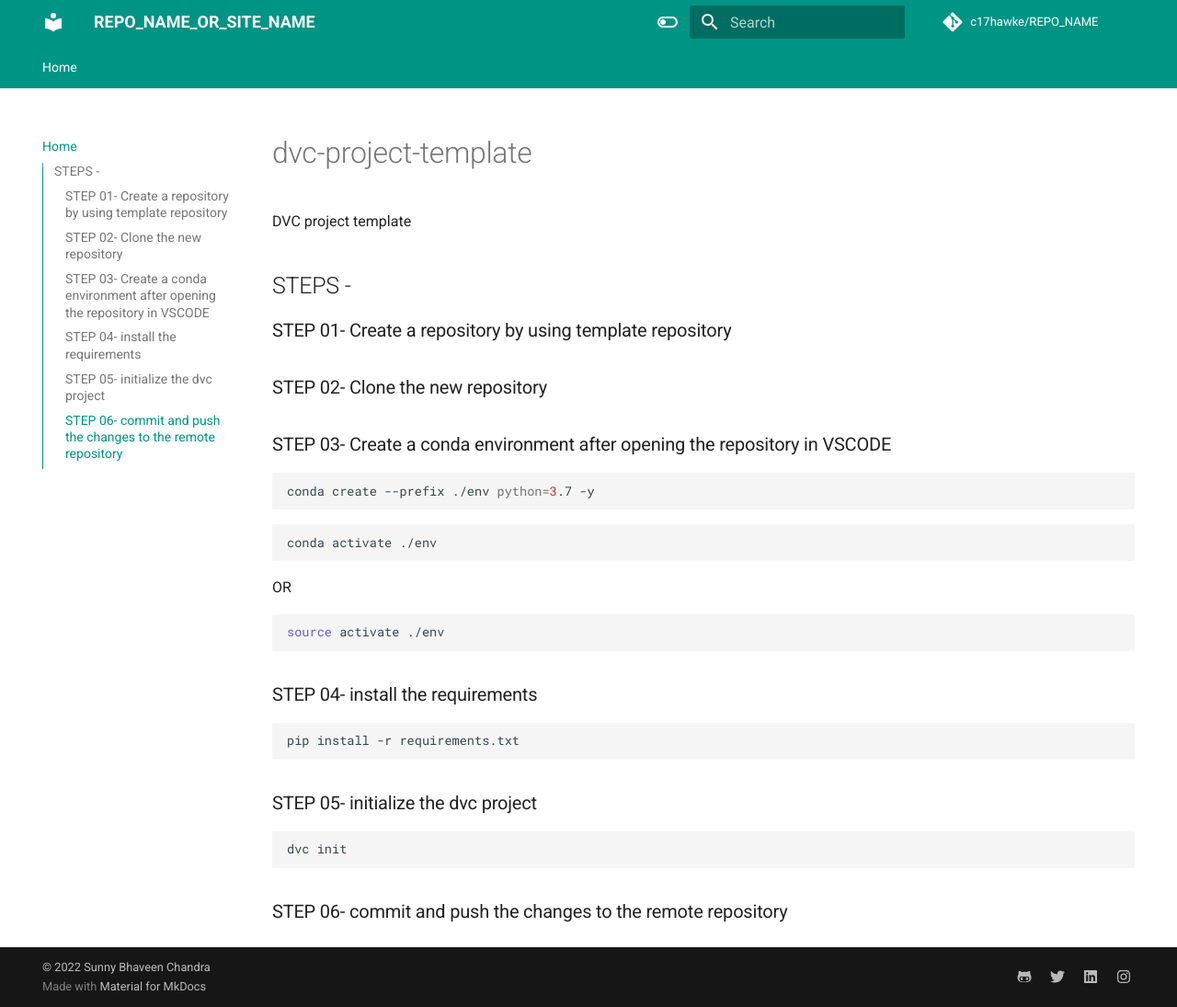
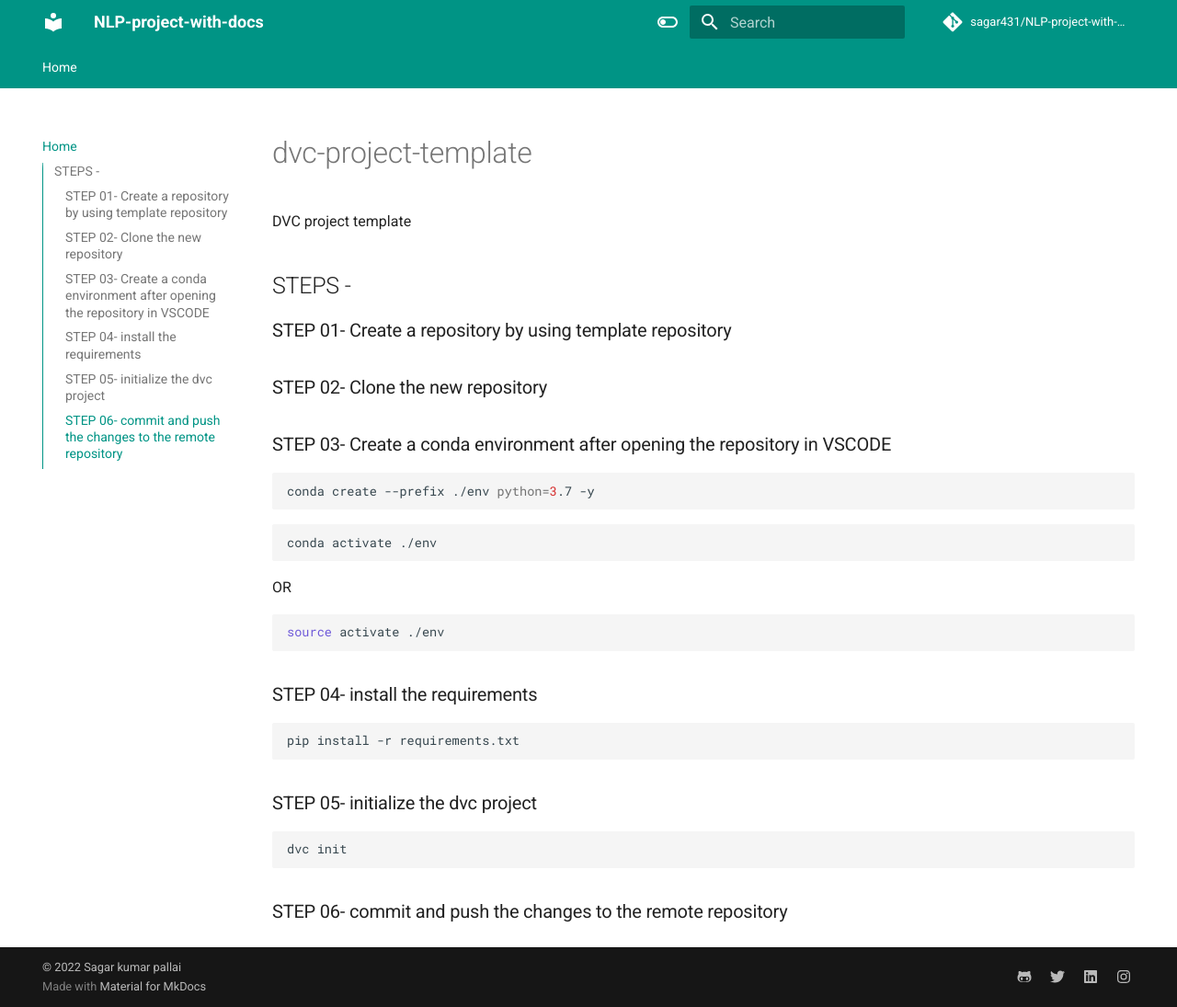
Before and after one commit to sagar431/NLP-project-with-docs, an MkDocs documentation site: the page built from docs/index.md, in a window 1280 px wide and 1095 px high. Shown: the whole window at 92% size. Built offline with MkDocs 1.6.1 and Material for MkDocs 9.7.7, drawn with Linux system fonts in a browser that asks for light colours; comment, search, counter and statistics services are not loaded.

Commit message:
repo  name  added

```diff
--- a/mkdocs.yml
+++ b/mkdocs.yml
@@ -1,5 +1,5 @@
 # Project information
-site_name: REPO_NAME_OR_SITE_NAME
+site_name: NLP-project-with-docs
 # defeine TOC or order of website-
 nav:
   - Home: index.md
@@ -9,7 +9,7 @@ site_description: >-
   DESCRIPTION
 
 # Repository
-repo_name: c17hawke/REPO_NAME
+repo_name: sagar431/NLP-project-with-docs
 repo_url: https://github.com/sagar431/NLP-project-with-docs
 
 # Configuration
@@ -70,4 +70,4 @@ plugins:
   - search
 
 copyright: |
-  &copy; 2022 <a href="https://github.com/c17hawke"  target="_blank" rel="noopener">Sunny Bhaveen Chandra</a>
+  &copy; 2022 <a href="https://github.com/sagar431"  target="_blank" rel="noopener">Sagar kumar pallai</a>
```
